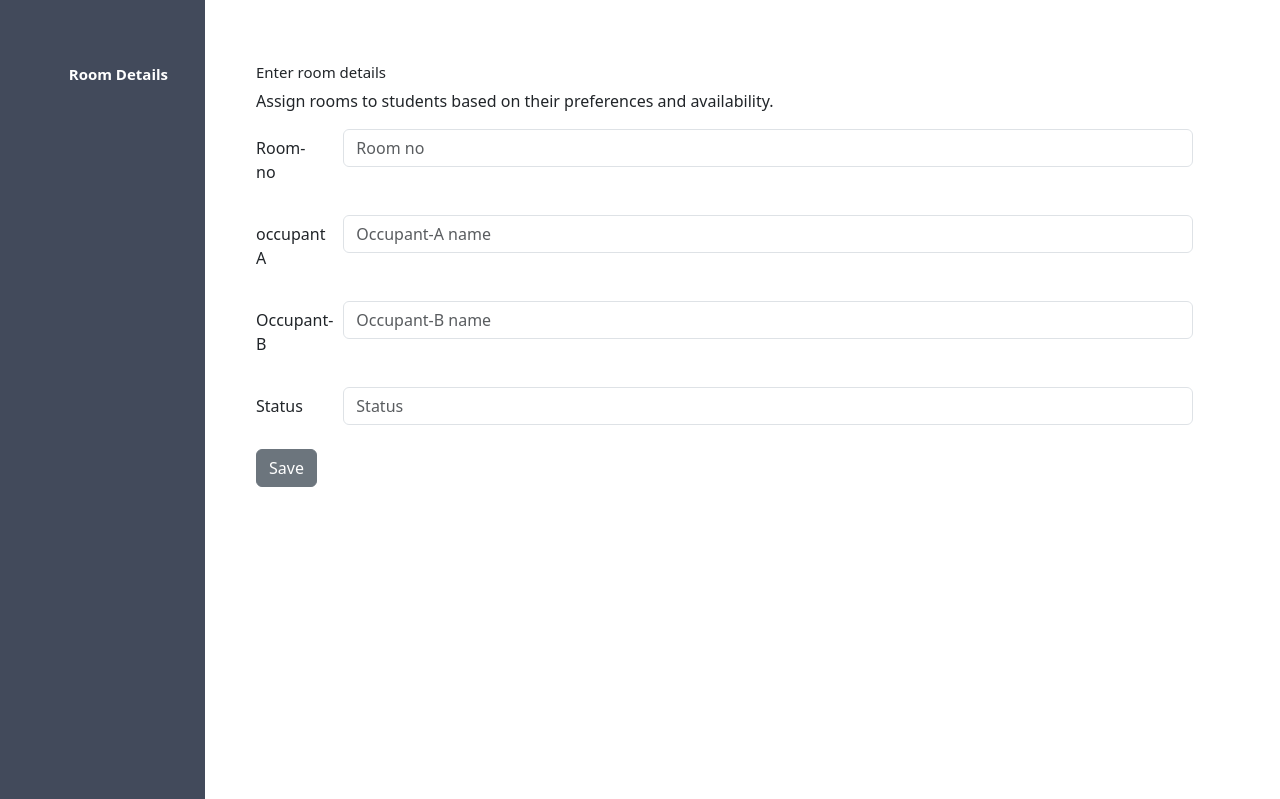
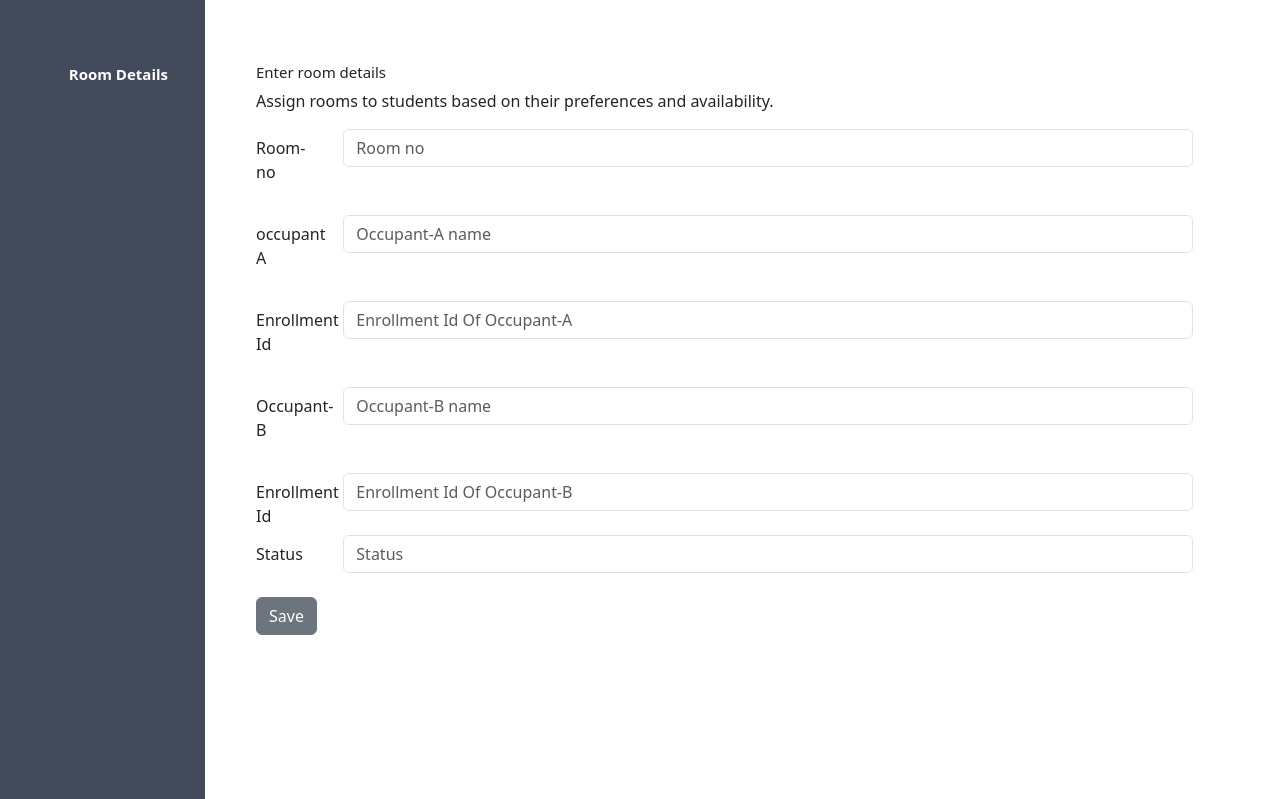
Before and after one commit to nayanjyotigogoi/online_student_info_system, a PHP site: the page made by Admin Dashboard/room/Add_room.php in a window 1280 px wide. Shown: the part 71-870 px from the top of the page. Run offline with PHP 8.4, Linux system fonts and the light colour scheme.

```diff
--- a/Admin Dashboard/room/Add_room.php
+++ b/Admin Dashboard/room/Add_room.php
@@ -45,12 +45,25 @@
 				</div>
 				<br>
 				<div class="form-group row">
+					<label for="inputPassword" class="col-sm-1 col-form-label">Enrollment Id</label>
+					<div class="col-sm-10">
+						<input type="text"   class="form-control" id="inputname" placeholder="Enrollment Id Of Occupant-A" name="enrollment_id_A" required>
+					</div>
+				</div>
+				<br>
+				<div class="form-group row">
 					<label for="inputPhone" class="col-sm-1 col-form-label">Occupant-B</label>
 					<div class="col-sm-10">
 						<input type="text"  class="form-control" id="inputname" placeholder="Occupant-B name" name="occupant_2"  >
 					</div>
 				</div>
 				<br>
+				<div class="form-group row">
+					<label for="inputPassword" class="col-sm-1 col-form-label">Enrollment Id</label>
+					<div class="col-sm-10">
+						<input type="text"   class="form-control" id="inputname" placeholder="Enrollment Id Of Occupant-B" name="enrollment_id_B" required>
+					</div>
+				</div>
 				<div class="form-group row">
 					<label for="Email" class="col-sm-1 col-form-label">Status</label>
 					<div class="col-sm-10">
--- a/Admin Dashboard/room/room_check.php
+++ b/Admin Dashboard/room/room_check.php
@@ -19,7 +19,9 @@ $data = mysqli_connect($host, $user, $password, $db); //this says that we're con
 if (isset($_POST['update'])) {
 	$roomno = $_POST['room_no'];
 	$occupant_1 = $_POST['occupant_1'];
+	$enrollment_id_A = $_POST['enrollment_id_A '];
 	$occupant_2 = $_POST['occupant_2'];
+	$enrollment_id_B = $_POST['enrollment_id_B '];
 	$status = $_POST['status'];
 
 	$check = "SELECT *FROM room WHERE room_no = '" . $roomno . "'";
@@ -31,7 +33,7 @@ if (isset($_POST['update'])) {
 		echo "<script> alert('Room  already occupied. try another room');</script>";
 	} else {
 
-		$sql = "INSERT INTO room (room_no,occupant_1,occupant_2,status) VALUES ('" . $roomno . "','" . $occupant_1 . "','" . $occupant_2 . "','" . $status . "')";
+		$sql = "INSERT INTO room (room_no,occupant_1,enrollment_id_A,occupant_2,enrollment_id_B,status) VALUES ('" . $roomno . "','" . $occupant_1 . "','".$enrollment_id_A."','" . $occupant_2 . "','".$enrollment_id_B."','" . $status . "')";
 
 		if ($roomno != "" && $occupant_1 != "" && $occupant_2 != "" & $status != "") {
 			$result = mysqli_query($data, $sql);
```
Also changed, not shown: Student Dashboard/Student profile/student_profile.php (+8 -3 lines).
